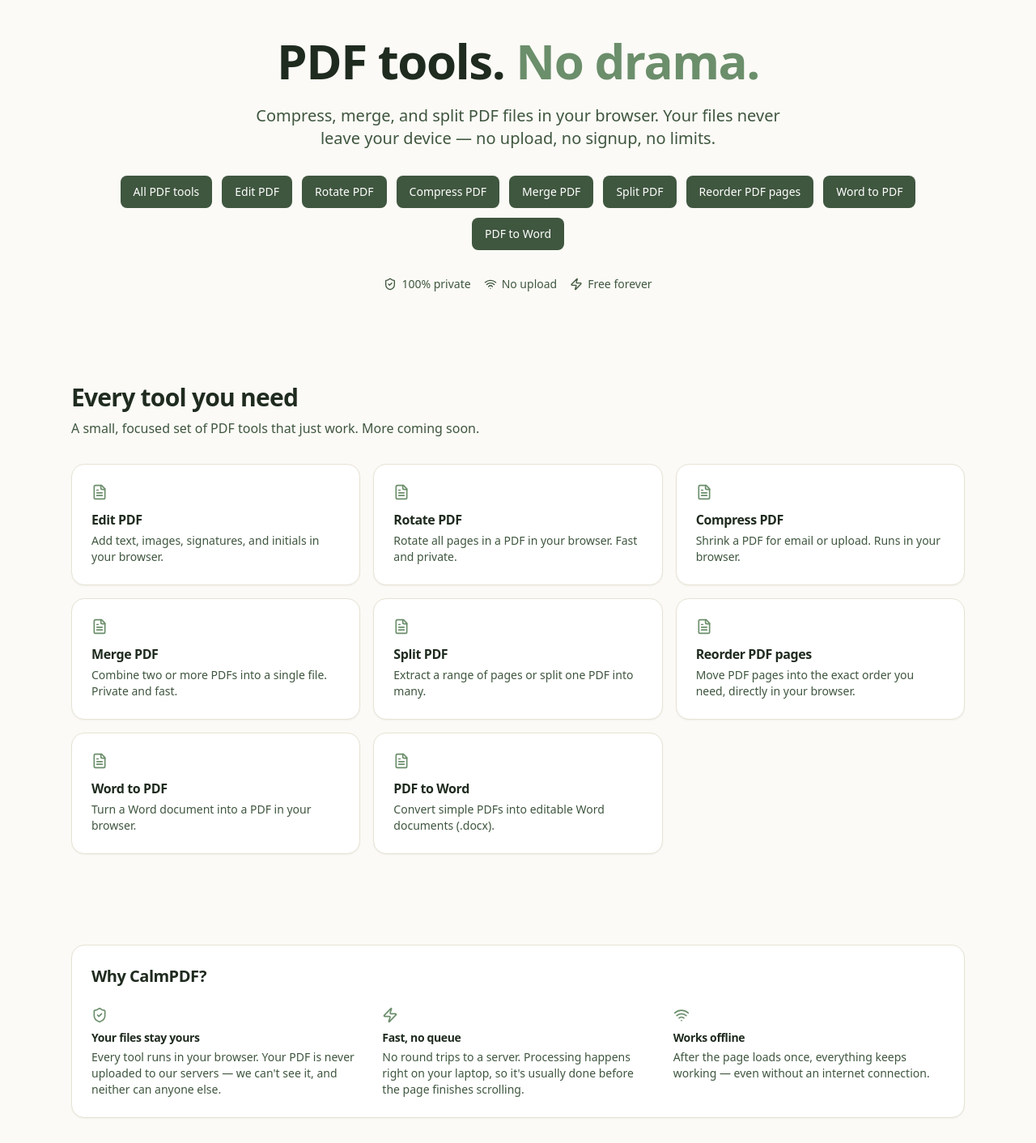
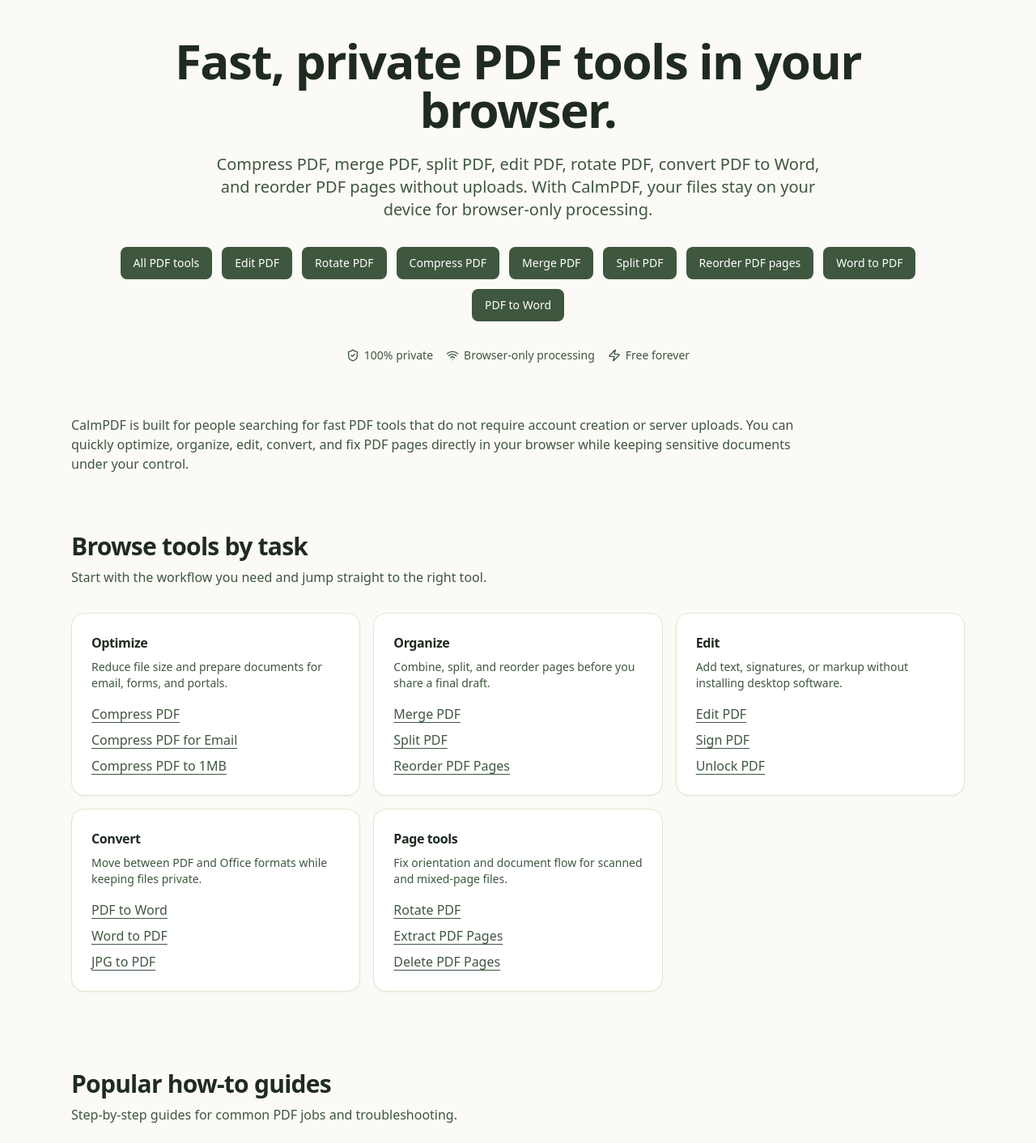
Before and after one commit to lorenzo-gu/calmpdf, a Next.js app: page / in a window 1280 px wide. Shown: the part 100-1512 px from the top of the page at 81% size. Built offline with nearby package versions, Linux system fonts and the light colour scheme.

Commit message:
Revamp homepage copy and internal SEO links

```diff
--- a/src/app/page.tsx
+++ b/src/app/page.tsx
@@ -1,18 +1,91 @@
 import Link from "next/link";
 import { ShieldCheck, Zap, Wifi, FileText } from "lucide-react";
 import { TOOLS } from "@/content/tools";
+import { PUBLISHED_BLOG_POSTS } from "@/content/posts";
 import { SITE } from "@/lib/site";
 
+const TOOL_GROUPS = [
+  {
+    title: "Optimize",
+    description: "Reduce file size and prepare documents for email, forms, and portals.",
+    links: [
+      { href: "/compress-pdf", label: "Compress PDF" },
+      { href: "/compress-pdf-for-email", label: "Compress PDF for Email" },
+      { href: "/compress-pdf-to-1mb", label: "Compress PDF to 1MB" },
+    ],
+  },
+  {
+    title: "Organize",
+    description: "Combine, split, and reorder pages before you share a final draft.",
+    links: [
+      { href: "/merge-pdf", label: "Merge PDF" },
+      { href: "/split-pdf", label: "Split PDF" },
+      { href: "/reorder-pdf", label: "Reorder PDF Pages" },
+    ],
+  },
+  {
+    title: "Edit",
+    description: "Add text, signatures, or markup without installing desktop software.",
+    links: [
+      { href: "/edit-pdf", label: "Edit PDF" },
+      { href: "/sign-pdf", label: "Sign PDF" },
+      { href: "/unlock-pdf", label: "Unlock PDF" },
+    ],
+  },
+  {
+    title: "Convert",
+    description: "Move between PDF and Office formats while keeping files private.",
+    links: [
+      { href: "/pdf-to-word", label: "PDF to Word" },
+      { href: "/word-to-pdf", label: "Word to PDF" },
+      { href: "/jpg-to-pdf", label: "JPG to PDF" },
+    ],
+  },
+  {
+    title: "Page tools",
+    description: "Fix orientation and document flow for scanned and mixed-page files.",
+    links: [
+      { href: "/rotate-pdf", label: "Rotate PDF" },
+      { href: "/extract-pdf-pages", label: "Extract PDF Pages" },
+      { href: "/delete-pdf-pages", label: "Delete PDF Pages" },
+    ],
+  },
+];
+
+const HOMEPAGE_FAQS = [
+  {
+    q: "Are these free PDF tools really free?",
+    a: "Yes. CalmPDF core tools are free to use with no signup, and you can run them directly in your browser.",
+  },
+  {
+    q: "Is CalmPDF a private PDF editor?",
+    a: "Yes. CalmPDF tools process files locally in your browser, so your document does not get uploaded to CalmPDF servers.",
+  },
+  {
+    q: "Can I use PDF tools without upload?",
+    a: "Yes. If a tool says it runs in your browser, file handling stays on your device instead of being sent to a remote queue.",
+  },
+];
+
 export default function HomePage() {
+  const featuredGuides = PUBLISHED_BLOG_POSTS.filter((post) => [
+    "compress-pdf-on-windows",
+    "compress-pdf-on-mac",
+    "merge-pdf-files-free",
+    "split-pdf-into-multiple-files",
+    "reorder-pdf-pages-online",
+    "convert-pdf-to-word",
+  ].includes(post.slug));
+
   return (
     <>
       <section className="mx-auto max-w-content px-4 md:px-6 pt-14 md:pt-20 pb-14 md:pb-16 text-center">
         <h1 className="text-3xl sm:text-4xl md:text-6xl font-semibold tracking-tight leading-tight">
-          PDF tools. <span className="text-sage-500">No drama.</span>
+          Fast, private PDF tools in your browser.
         </h1>
-        <p className="mt-4 md:mt-6 text-base sm:text-lg md:text-xl text-sage-700 max-w-2xl mx-auto">
-          Compress, merge, and split PDF files in your browser.
-          Your files never leave your device — no upload, no signup, no limits.
+        <p className="mt-4 md:mt-6 text-base sm:text-lg md:text-xl text-sage-700 max-w-3xl mx-auto">
+          Compress PDF, merge PDF, split PDF, edit PDF, rotate PDF, convert PDF to Word, and reorder PDF pages without uploads.
+          {" "}With {SITE.name}, your files stay on your device for browser-only processing.
         </p>
 
         <div className="mt-8 grid w-full max-w-xl mx-auto grid-cols-2 md:flex md:max-w-none md:flex-wrap gap-3 justify-center">
@@ -28,48 +101,66 @@
 
         <div className="mt-8 flex flex-wrap gap-4 justify-center text-sm text-sage-700">
           <span className="inline-flex items-center gap-1.5"><ShieldCheck className="h-4 w-4" /> 100% private</span>
-          <span className="inline-flex items-center gap-1.5"><Wifi className="h-4 w-4" /> No upload</span>
+          <span className="inline-flex items-center gap-1.5"><Wifi className="h-4 w-4" /> Browser-only processing</span>
           <span className="inline-flex items-center gap-1.5"><Zap className="h-4 w-4" /> Free forever</span>
         </div>
       </section>
 
+      <section className="mx-auto max-w-content px-4 md:px-6 pb-6" aria-label="Privacy intro copy">
+        <p className="text-sage-700 max-w-4xl">
+          CalmPDF is built for people searching for fast PDF tools that do not require account creation or server uploads.
+          You can quickly optimize, organize, edit, convert, and fix PDF pages directly in your browser while keeping sensitive documents under your control.
+        </p>
+      </section>
+
       <section className="mx-auto max-w-content px-4 md:px-6 py-12" id="tools">
-        <h2 className="text-2xl md:text-3xl font-semibold">Every tool you need</h2>
+        <h2 className="text-2xl md:text-3xl font-semibold">Browse tools by task</h2>
         <p className="mt-2 text-sage-700 max-w-2xl">
-          A small, focused set of PDF tools that just work. More coming soon.
+          Start with the workflow you need and jump straight to the right tool.
         </p>
 
-        <div className="mt-8 grid gap-4 sm:grid-cols-2 md:grid-cols-3">
-          {TOOLS.map((t) => (
-            <Link key={t.slug} href={`/${t.slug}`} className="card no-underline hover:border-sage-300 transition-colors min-w-0 h-full">
+        <div className="mt-8 grid gap-4 md:grid-cols-2 xl:grid-cols-3">
+          {TOOL_GROUPS.map((group) => (
+            <div key={group.title} className="card">
+              <h3 className="font-semibold text-sage-900">{group.title}</h3>
+              <p className="mt-2 text-sm text-sage-700">{group.description}</p>
+              <ul className="mt-4 space-y-2">
+                {group.links.map((link) => (
+                  <li key={link.href}>
+                    <Link href={link.href} className="text-sage-700 hover:text-sage-900 underline underline-offset-4">
+                      {link.label}
+                    </Link>
+                  </li>
+                ))}
+              </ul>
+            </div>
+          ))}
+        </div>
+      </section>
+
+      <section className="mx-auto max-w-content px-4 md:px-6 py-12">
+        <h2 className="text-2xl md:text-3xl font-semibold">Popular how-to guides</h2>
+        <p className="mt-2 text-sage-700 max-w-2xl">Step-by-step guides for common PDF jobs and troubleshooting.</p>
+        <div className="mt-6 grid gap-4 sm:grid-cols-2 lg:grid-cols-3">
+          {featuredGuides.map((guide) => (
+            <Link key={guide.slug} href={`/how-to/${guide.slug}`} className="card no-underline hover:border-sage-300 transition-colors min-w-0 h-full">
               <FileText className="h-5 w-5 text-sage-500" />
-              <h3 className="mt-3 font-semibold text-sage-900 break-words">{t.h1}</h3>
-              <p className="mt-1 text-sm text-sage-700">{t.tagline}</p>
+              <h3 className="mt-3 font-semibold text-sage-900 break-words">{guide.title}</h3>
+              <p className="mt-1 text-sm text-sage-700">{guide.description}</p>
             </Link>
           ))}
         </div>
       </section>
 
-      <section className="mx-auto max-w-content px-4 md:px-6 py-16">
-        <div className="card">
-          <h2 className="text-xl font-semibold">Why {SITE.name}?</h2>
-          <div className="mt-6 grid gap-6 md:grid-cols-3 text-sm text-sage-700">
-            <div>
-              <ShieldCheck className="h-5 w-5 text-sage-500" />
-              <h3 className="mt-2 font-semibold text-sage-900">Your files stay yours</h3>
-              <p className="mt-1">Every tool runs in your browser. Your PDF is never uploaded to our servers — we can&apos;t see it, and neither can anyone else.</p>
-            </div>
-            <div>
-              <Zap className="h-5 w-5 text-sage-500" />
-              <h3 className="mt-2 font-semibold text-sage-900">Fast, no queue</h3>
-              <p className="mt-1">No round trips to a server. Processing happens right on your laptop, so it&apos;s usually done before the page finishes scrolling.</p>
-            </div>
-            <div>
-              <Wifi className="h-5 w-5 text-sage-500" />
-              <h3 className="mt-2 font-semibold text-sage-900">Works offline</h3>
-              <p className="mt-1">After the page loads once, everything keeps working — even without an internet connection.</p>
-            </div>
-          </div>
+      <section className="mx-auto max-w-content px-4 md:px-6 py-12">
+        <h2 className="text-2xl md:text-3xl font-semibold">Frequently asked questions</h2>
+        <div className="mt-6 space-y-4">
+          {HOMEPAGE_FAQS.map((faq) => (
+            <details key={faq.q} className="card">
+              <summary className="font-semibold cursor-pointer">{faq.q}</summary>
+              <p className="mt-3 text-sm text-sage-700">{faq.a}</p>
+            </details>
+          ))}
         </div>
       </section>
     </>
```
